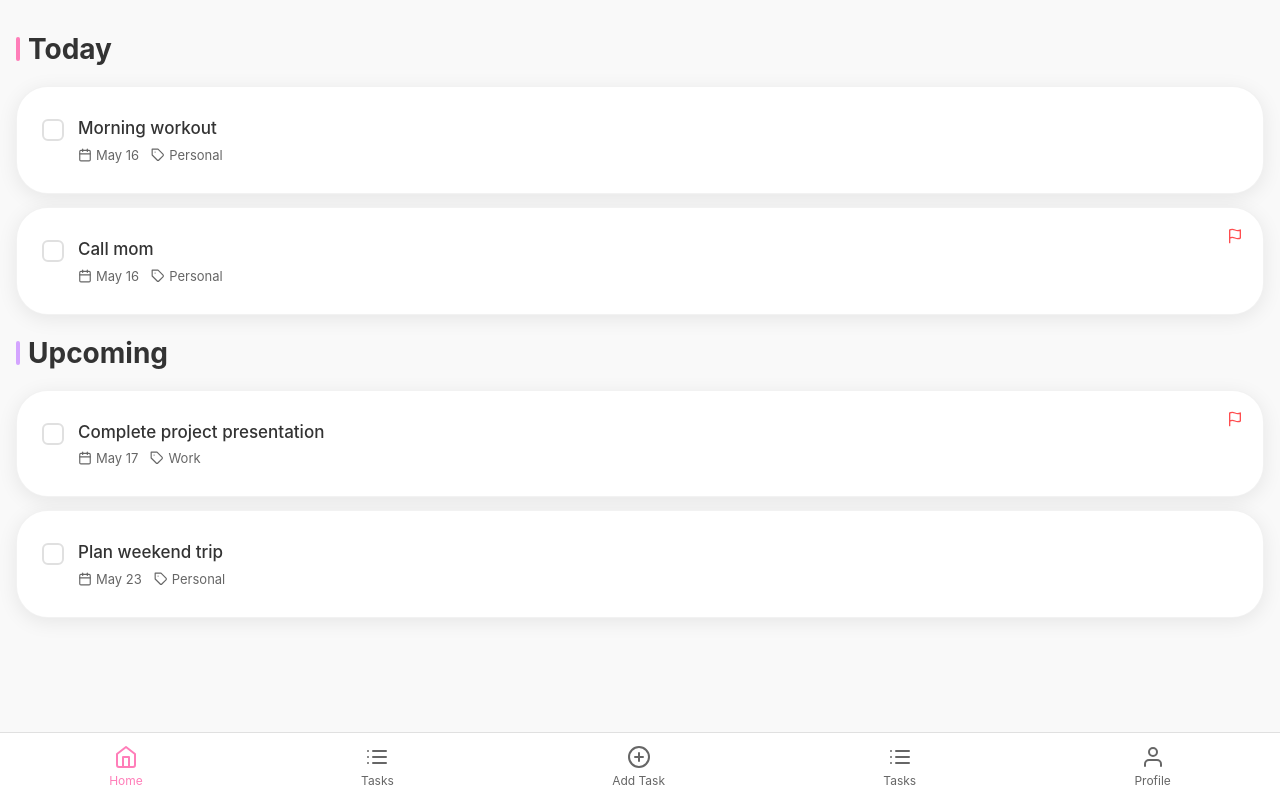
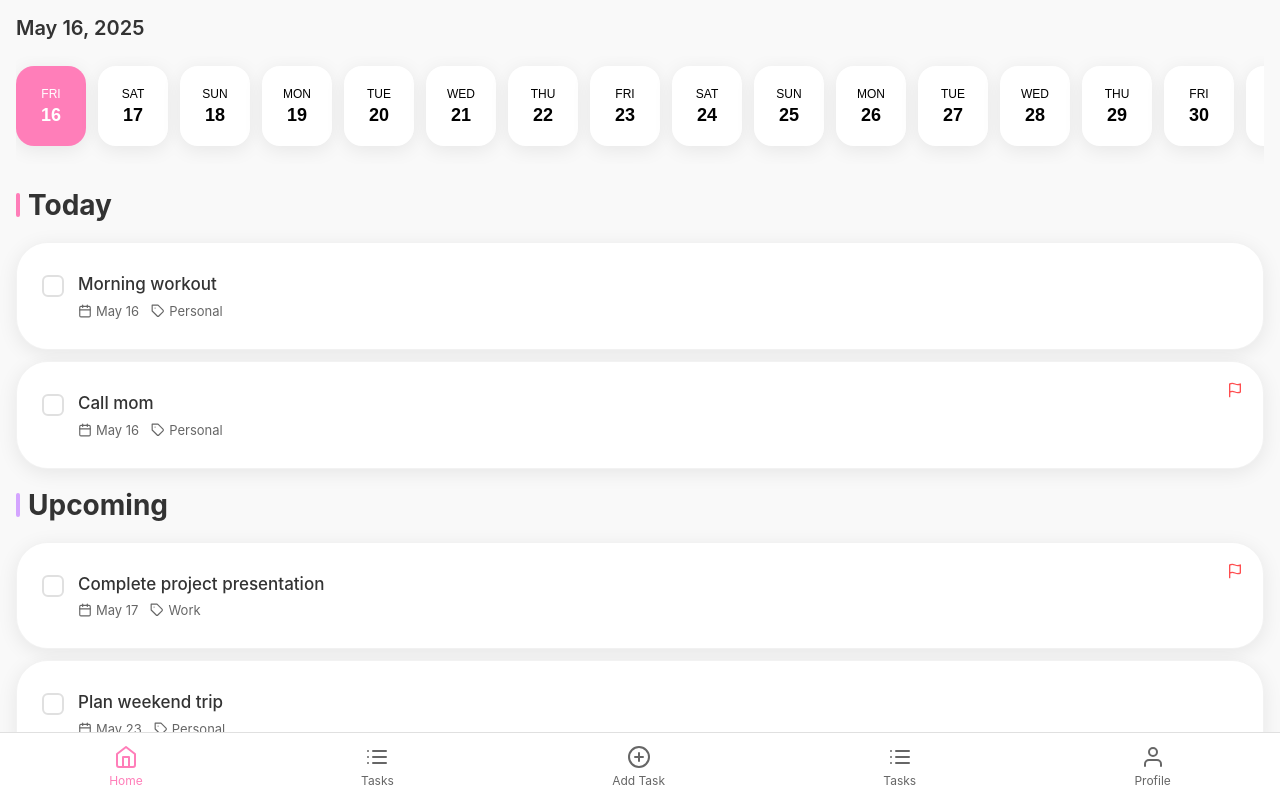
Before and after one commit to shheeeeshka/dori-todoapp-client, a React (Vite) app: page / in a window 1280 px wide. Built offline with nearby package versions, Linux system fonts and the light colour scheme.

Commit message:
added calendar to home page

```diff
--- a/src/App.tsx
+++ b/src/App.tsx
@@ -5,16 +5,15 @@ import { useEffect } from "react";
 import { useTheme } from "./hooks/useTheme";
 
 export const App = () => {
-  const { tg, expandApp } = useTelegram();
+  const { tg, expandApp, isReady } = useTelegram();
   const { theme } = useTheme();
 
   useEffect(() => {
-    if (tg?.initDataUnsafe) {
+    if (tg && isReady) {
       console.log(`Launching...`);
-      tg?.ready();
       expandApp();
     }
-  }, [tg, expandApp]);
+  }, [tg, isReady, expandApp]);
 
   useEffect(() => {
     console.log(theme);
--- a/src/components/TaskItem/TaskItem.module.css
+++ b/src/components/TaskItem/TaskItem.module.css
@@ -6,7 +6,7 @@
     padding: 30px 25px;
     background-color: var(--card-bg);
     border-radius: var(--border-radius-large);
-    margin-bottom: 5px;
+    margin-bottom: 3px;
     box-shadow: var(--shadow);
     border: 1px solid var(--card-border);
 }
--- a/src/hooks/useTelegram.ts
+++ b/src/hooks/useTelegram.ts
@@ -1,3 +1,5 @@
+import { useEffect, useState } from "react";
+
 interface TelegramUser {
   id: number;
   first_name?: string;
@@ -49,7 +51,15 @@ declare global {
 }
 
 export function useTelegram() {
+  const [isReady, setIsReady] = useState(false);
   const tg = window.Telegram?.WebApp;
+
+  useEffect(() => {
+    if (tg) {
+      tg.ready();
+      setIsReady(true);
+    }
+  }, [tg]);
 
   const onClose = () => {
     tg?.close();
@@ -64,7 +74,9 @@ export function useTelegram() {
   };
 
   const expandApp = () => {
-    tg?.expand();
+    if (isReady && tg?.isExpanded === false) {
+      tg.expand();
+    }
   };
 
   return {
@@ -72,6 +84,7 @@ export function useTelegram() {
     onToggleButton,
     expandApp,
     tg,
+    isReady,
     tgUser: tg?.initDataUnsafe?.user,
     queryId: tg?.initDataUnsafe?.query_id,
     tgVersion: tg?.version,
--- a/src/pages/Home/HomePage.module.css
+++ b/src/pages/Home/HomePage.module.css
@@ -1,6 +1,78 @@
 .container {
     padding: 16px;
     padding-bottom: 80px;
+}
+
+.dateHeader {
+    font-size: 20px;
+    font-weight: 600;
+    margin-bottom: 16px;
+    color: var(--text-color);
+}
+
+.calendarContainer {
+    width: 100%;
+    overflow-x: auto;
+    -webkit-overflow-scrolling: touch;
+    margin-bottom: 24px;
+    padding-bottom: 8px;
+}
+
+.calendarScroll {
+    display: flex;
+    gap: 12px;
+    width: max-content;
+    padding-right: 16px;
+    padding: 10px 0;
+}
+
+.dayCard {
+    width: 70px;
+    height: 80px;
+    background: var(--card-bg);
+    border-radius: var(--border-radius-small);
+    display: flex;
+    flex-direction: column;
+    align-items: center;
+    justify-content: center;
+    box-shadow: var(--shadow);
+    border: 1px solid var(--card-border);
+    cursor: pointer;
+    transition: var(--transition);
+    border: none;
+    padding: 0;
+}
+
+.dayCard:hover {
+    transform: translateY(-2px);
+    box-shadow: 0 6px 12px rgba(0, 0, 0, 0.1);
+}
+
+.dayCard.selected {
+    background: var(--secondary-color);
+    color: white;
+}
+
+.dayCard.today {
+    background: var(--primary-color);
+    color: white;
+}
+
+.dayCard.selected.today {
+    background: var(--primary-color);
+    opacity: 0.9;
+}
+
+.dayName {
+    font-size: 12px;
+    font-weight: 500;
+    text-transform: uppercase;
+    margin-bottom: 4px;
+}
+
+.dayNumber {
+    font-size: 18px;
+    font-weight: 600;
 }
 
 .title {
@@ -38,3 +110,13 @@
     margin-bottom: 16px;
     color: var(--divider-color);
 }
+
+/* Hide scrollbar but keep functionality */
+.calendarContainer::-webkit-scrollbar {
+    display: none;
+}
+
+.calendarContainer {
+    -ms-overflow-style: none;
+    scrollbar-width: none;
+}
--- a/src/pages/Home/HomePage.tsx
+++ b/src/pages/Home/HomePage.tsx
@@ -9,19 +9,54 @@ export const HomePage = () => {
   const { tasks, toggleTaskCompletion } = useTasks();
   const [selectedTask, setSelectedTask] = useState<string | null>(null);
   const [isBottomSheetOpen, setIsBottomSheetOpen] = useState(false);
+  const [selectedDate, setSelectedDate] = useState<string | null>(null);
 
-  const today = new Date().toISOString().split("T")[0];
+  const today = new Date();
+  const todayDateString = today.toISOString().split("T")[0];
+
+  // Format today's date as "17 April 2025"
+  const formattedDate = today.toLocaleDateString("en-US", {
+    day: "numeric",
+    month: "long",
+    year: "numeric",
+  });
+
+  // Generate calendar days (today + next 30 days)
+  const calendarDays = Array.from({ length: 31 }, (_, i) => {
+    const date = new Date(today);
+    date.setDate(today.getDate() + i);
+    return date;
+  });
+
+  const handleDateClick = (date: Date) => {
+    const dateString = date.toISOString().split("T")[0];
+    setSelectedDate(dateString === todayDateString ? null : dateString);
+  };
+
+  const filteredTasks = tasks.filter((task) => {
+    if (!task.dueDate) return false;
+    const taskDate = task.dueDate.split("T")[0];
+
+    if (selectedDate) {
+      return taskDate === selectedDate && !task.completed;
+    } else {
+      return (
+        (taskDate === todayDateString && !task.completed) ||
+        (taskDate > todayDateString && !task.completed)
+      );
+    }
+  });
 
   const todayTasks = tasks.filter((task) => {
     if (!task.dueDate) return false;
     const taskDate = task.dueDate.split("T")[0];
-    return taskDate === today && !task.completed;
+    return taskDate === todayDateString && !task.completed;
   });
 
   const upcomingTasks = tasks.filter((task) => {
     if (!task.dueDate) return false;
     const taskDate = task.dueDate.split("T")[0];
-    return taskDate > today && !task.completed;
+    return taskDate > todayDateString && !task.completed;
   });
 
   const handleTaskClick = (taskId: string) => {
@@ -29,8 +64,69 @@ export const HomePage = () => {
     setIsBottomSheetOpen(true);
   };
 
+  const getTitleForSelectedDate = () => {
+    if (!selectedDate) return null;
+
+    const date = new Date(selectedDate);
+    const isToday = selectedDate === todayDateString;
+    const isTomorrow =
+      selectedDate ===
+      new Date(today.setDate(today.getDate() + 1)).toISOString().split("T")[0];
+
+    if (isToday) return "Today";
+    if (isTomorrow) return "Tomorrow";
+
+    return date.toLocaleDateString("en-US", {
+      weekday: "long",
+      month: "long",
+      day: "numeric",
+    });
+  };
+
   return (
     <div className={styles.container}>
+      {/* Date header */}
+      <div className={styles.dateHeader}>{formattedDate}</div>
+
+      {/* Calendar scroll */}
+      <div className={styles.calendarContainer}>
+        <div className={styles.calendarScroll}>
+          {calendarDays.map((date, index) => {
+            const dayName = date.toLocaleDateString("en-US", {
+              weekday: "short",
+            });
+            const dayNumber = date.getDate();
+            const dateString = date.toISOString().split("T")[0];
+            const isToday = dateString === todayDateString;
+            const isSelected = selectedDate === dateString;
+
+            return (
+              <button
+                key={index}
+                className={`${styles.dayCard} ${isToday ? styles.today : ""} ${
+                  isSelected ? styles.selected : ""
+                }`}
+                onClick={() => handleDateClick(date)}
+              >
+                <div className={styles.dayName}>{dayName}</div>
+                <div className={styles.dayNumber}>{dayNumber}</div>
+              </button>
+            );
+          })}
+        </div>
+      </div>
+
+      {selectedDate ? (
+        <>
+          <h1 className={styles.title}>{getTitleForSelectedDate()}</h1>
+          <TaskList
+            tasks={filteredTasks}
+            onTaskClick={handleTaskClick}
+            onToggleCompletion={toggleTaskCompletion}
+          />
+        </>
+      ) : (
+        <>
           <h1 className={styles.title}>Today</h1>
           <TaskList
             tasks={todayTasks}
@@ -44,6 +140,8 @@ export const HomePage = () => {
             onTaskClick={handleTaskClick}
             onToggleCompletion={toggleTaskCompletion}
           />
+        </>
+      )}
 
       {isBottomSheetOpen && selectedTask && (
         <BottomSheet
```
Lines whose indentation alone changed are shown as unchanged.
